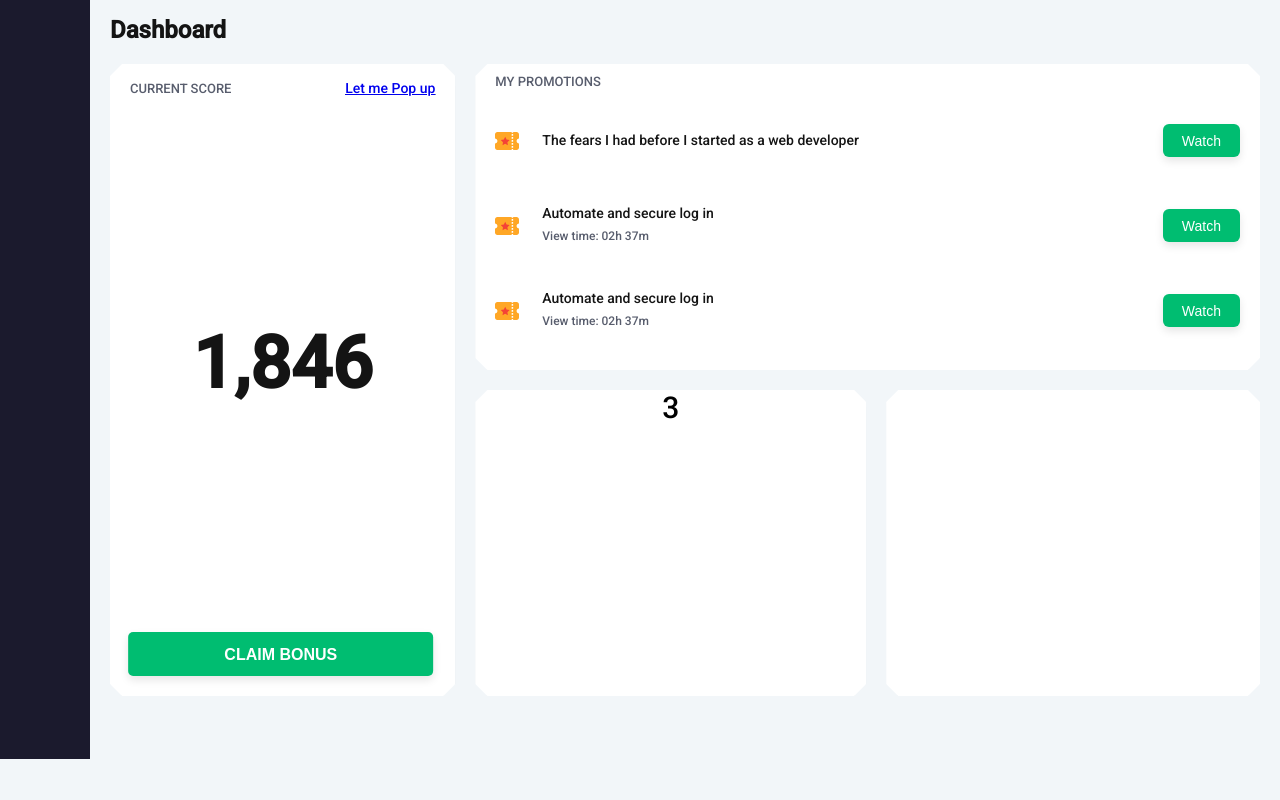
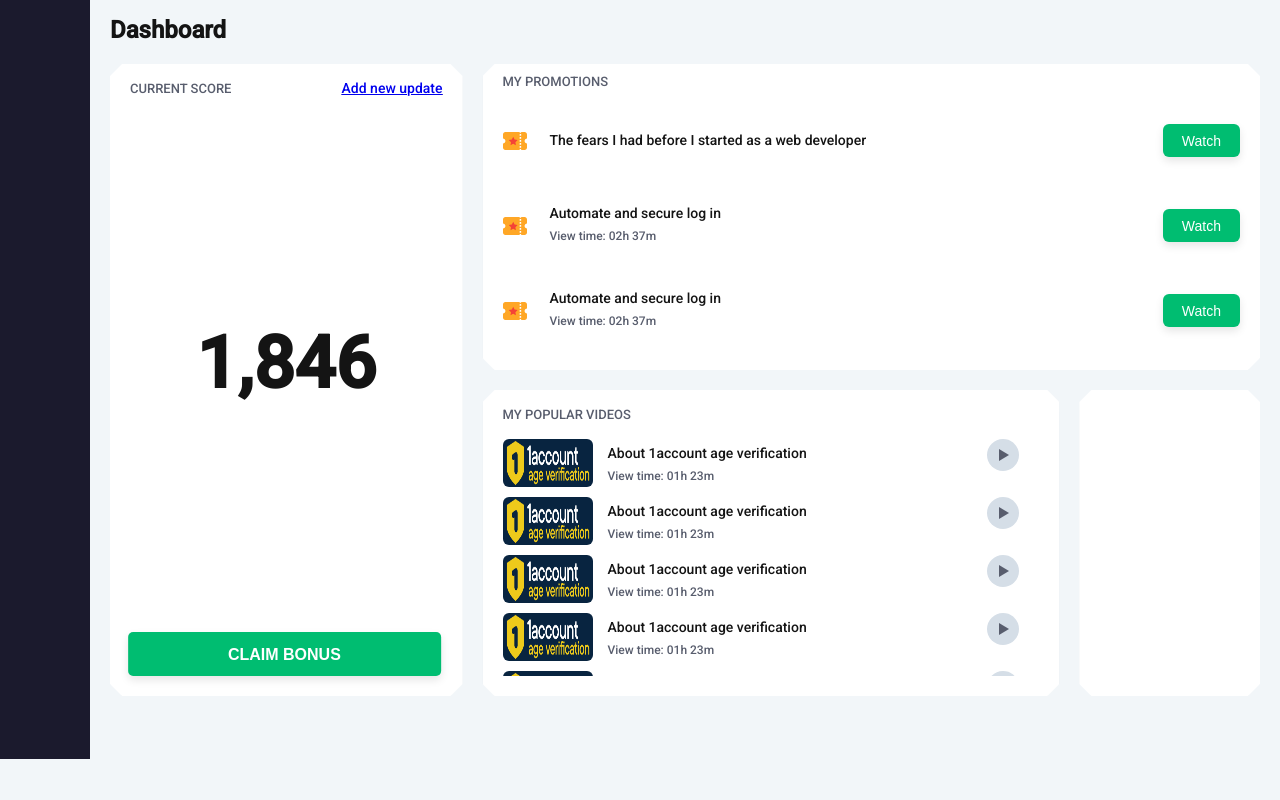
Before and after one commit to RadosavAntonio/Dashboard-Page, a plain HTML site: page index.html in a window 1280 px wide. Drawn offline with Linux system fonts and the light colour scheme.

Commit message:
finish card 3 (video scrool)

```diff
--- /dev/null
+++ b/box3Style.css
@@ -0,0 +1,86 @@
+/* BOX 3 style */
+.grid-container3 {
+  display: grid;
+  grid-template-columns: auto;
+  grid-template-rows: 32px auto;
+  grid-gap: 0px;
+  padding: 17px 20px 20px 20px;
+  height: 100%;
+}
+
+.item31 {
+  grid-row: 1;
+  grid-column: 1;
+  font-style: normal;
+  font-weight: 500;
+  font-size: 13px;
+  line-height: 15px;
+  text-transform: uppercase;
+  color: #585D6D;
+  align-self: center;
+  justify-self: left;
+  justify-items: left;
+  padding-bottom: 17px;
+}
+
+.item32 {
+  grid-row: 2;
+  /* grid-column: 1 / span 3; */
+  width: 100%;
+  overflow:hidden;
+  overflow-y:scroll;
+}
+
+.grid-container32 {
+  display: grid;
+  grid-template-columns: auto 1fr auto;
+  grid-template-rows: auto;
+  width: 100%;
+  margin-bottom: 10px;
+}
+
+ul {
+  padding: 0;
+  margin: 0;
+}
+
+.videoImg {
+  grid-row: 1 / span 2;
+  width: 90px;
+  height: 48px;
+  border-radius: 6px;
+}
+
+.videoText1 {
+  display: flex;
+  grid-row: 1;
+  grid-column: 2;
+  font-weight: 500;
+  font-size: 14px;
+  line-height: 150%;
+  color: #141414;
+  align-self: end;
+  justify-self: left;
+  justify-items: left;
+  margin: 0;
+  padding-bottom: 2px;
+  padding-left: 15px;
+}
+.videoText2 {
+  grid-row: 2;
+  grid-column: 2;
+  font-weight: normal;
+  font-size: 12px;
+  line-height: 14px;
+  color: #585D6D;
+  align-self: start;
+  justify-self: left;
+  justify-items: left;
+  margin: 0;
+  padding-top: 3px;
+  padding-left: 15px;
+}
+.videoPlay {
+  grid-row: 1 / span 2;
+  padding-right: 20px;
+}
--- a/index.html
+++ b/index.html
@@ -6,6 +6,7 @@
   <link rel="stylesheet" href="style.css">
   <link rel="stylesheet" href="box1Style.css">
   <link rel="stylesheet" href="box2Style.css">
+  <link rel="stylesheet" href="box3Style.css">
   <link href="https://fonts.googleapis.com/css2?family=Roboto:wght@100;500&display=swap" rel="stylesheet">
   <title>Dashboard Antonio</title>
 </head>
@@ -27,7 +28,7 @@
         <div class="grid-container1">
           <div class="item11">current score</div>
           <div class="item12">
-            <a href="#openPopup">Let me Pop up</a>
+            <a href="#openPopup">Add new update</a>
           </div>
           <div class="item13">1,846</div>
           <div class="item14">
@@ -67,7 +68,65 @@
       </div>
 
       <!-- CARD 3 -->
-      <div class="grid-item item3">3</div>
+      <div class="grid-item item3">
+        <div class="grid-container3">
+          <div class="item31">my popular videos</div>
+          <div class="item32">
+            <scrool>
+              <ul >
+                <li class="grid-container32">
+                  <img src="images/1account.png" alt="1account" class="videoImg">
+                  <div class="videoText1">About 1account age verification</div>
+                  <div class="videoText2">View time: 01h 23m</div>
+                  <a class="videoPlay" href="https://www.youtube.com/watch?v=Ilw0lbSs5v4"><img src="images/playBtn.svg" alt="Play Button"></a>
+                </li>
+                <li class="grid-container32">
+                  <img src="images/1account.png" alt="1account" class="videoImg">
+                  <div class="videoText1">About 1account age verification</div>
+                  <div class="videoText2">View time: 01h 23m</div>
+                  <a class="videoPlay" href="https://www.youtube.com/watch?v=Ilw0lbSs5v4"><img src="images/playBtn.svg" alt="Play Button"></a>
+                </li>
+                <li class="grid-container32">
+                  <img src="images/1account.png" alt="1account" class="videoImg">
+                  <div class="videoText1">About 1account age verification</div>
+                  <div class="videoText2">View time: 01h 23m</div>
+                  <a class="videoPlay" href="https://www.youtube.com/watch?v=Ilw0lbSs5v4"><img src="images/playBtn.svg" alt="Play Button"></a>
+                </li>
+                <li class="grid-container32">
+                  <img src="images/1account.png" alt="1account" class="videoImg">
+                  <div class="videoText1">About 1account age verification</div>
+                  <div class="videoText2">View time: 01h 23m</div>
+                  <a class="videoPlay" href="https://www.youtube.com/watch?v=Ilw0lbSs5v4"><img src="images/playBtn.svg" alt="Play Button"></a>
+                </li>
+                <li class="grid-container32">
+                  <img src="images/1account.png" alt="1account" class="videoImg">
+                  <div class="videoText1">About 1account age verification</div>
+                  <div class="videoText2">View time: 01h 23m</div>
+                  <a class="videoPlay" href="https://www.youtube.com/watch?v=Ilw0lbSs5v4"><img src="images/playBtn.svg" alt="Play Button"></a>
+                </li>
+                <li class="grid-container32">
+                  <img src="images/1account.png" alt="1account" class="videoImg">
+                  <div class="videoText1">About 1account age verification</div>
+                  <div class="videoText2">View time: 01h 23m</div>
+                  <a class="videoPlay" href="https://www.youtube.com/watch?v=Ilw0lbSs5v4"><img src="images/playBtn.svg" alt="Play Button"></a>
+                </li>
+                <li class="grid-container32">
+                  <img src="images/1account.png" alt="1account" class="videoImg">
+                  <div class="videoText1">About 1account age verification</div>
+                  <div class="videoText2">View time: 01h 23m</div>
+                  <a class="videoPlay" href="https://www.youtube.com/watch?v=Ilw0lbSs5v4"><img src="images/playBtn.svg" alt="Play Button"></a>
+                </li>
+                <li class="grid-container32">
+                  <img src="images/1account.png" alt="1account" class="videoImg">
+                  <div class="videoText1">About 1account age verification</div>
+                  <div class="videoText2">View time: 01h 23m</div>
+                  <a class="videoPlay" href="https://www.youtube.com/watch?v=Ilw0lbSs5v4"><img src="images/playBtn.svg" alt="Play Button"></a>
+                </li>
+              </ul>
+            </scrool>
+          </div>
+        </div>
+      </div>
 
       <!-- CARD 4 -->
       <div class="grid-item item4">
```
Also changed, not shown: images/1account.png (added), images/playBtn.svg (added).
